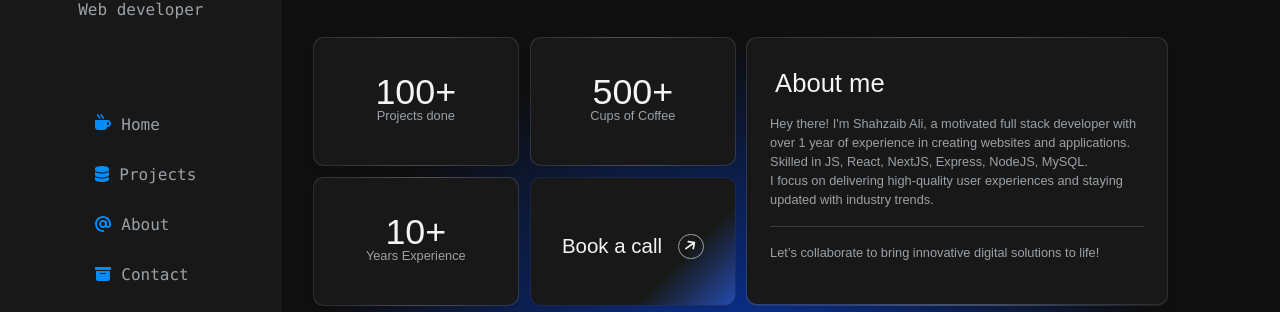
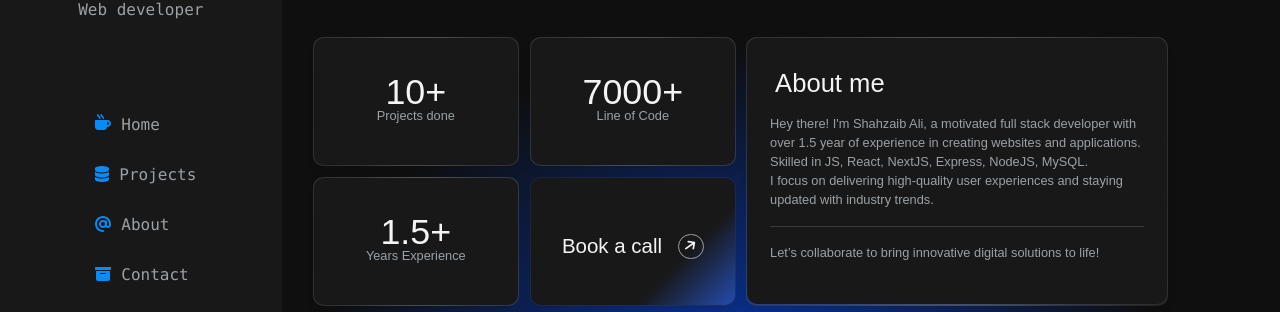
Before and after one commit to intZaibi/My-Portfolio, a React (Create React App) app in the folder frontend/: page / in a window 1280 px wide. Shown: the part 220-532 px from the top of the page. Built offline with nearby package versions, Linux system fonts and the light colour scheme; no server answers.

Commit message:
Update Content.jsx cards text

```diff
--- a/frontend/src/components/utilities/Content.jsx
+++ b/frontend/src/components/utilities/Content.jsx
@@ -43,21 +43,21 @@ export default function Content() {
       <div className="small-grid">
         <div className="card-wrapper card1" onMouseMove={handleMouseMove} onMouseLeave={handleMouseLeave}>
           <div className="card-content">
-            <h2 className="card-title-big">100+</h2>
+            <h2 className="card-title-big">10+</h2>
             <h2 className="card-title-small">Projects done</h2>
           </div>
         </div>
 
         <div className="card-wrapper card2" onMouseMove={handleMouseMove} onMouseLeave={handleMouseLeave}>
         <div className="card-content">
-            <h2 className="card-title-big">500+</h2>
-            <h2 className="card-title-small">Cups of Coffee</h2>
+            <h2 className="card-title-big">7000+</h2>
+            <h2 className="card-title-small">Line of Code</h2>
           </div>
         </div>
 
         <div className="card-wrapper card4" onMouseMove={handleMouseMove} onMouseLeave={handleMouseLeave}>
           <div className="card-content">
-            <h2 className="card-title-big">10+</h2>
+            <h2 className="card-title-big">1.5+</h2>
             <h2 className="card-title-small">Years Experience</h2>
           </div>
         </div>
@@ -84,7 +84,7 @@ export default function Content() {
       <div className="card-wrapper card3" onMouseMove={handleMouseMove} onMouseLeave={handleMouseLeave}>
         <div className="card-content">
           <h2 className="card-title-big">About me</h2>
-          <h2 className="card-title-small">Hey there! I'm Shahzaib Ali, a motivated full stack developer with over 1 year of experience in creating websites and applications. Skilled in JS, React, NextJS, Express, NodeJS, MySQL.<br /> I focus on delivering high-quality user experiences and staying updated with industry trends. <br /> <hr />
+          <h2 className="card-title-small">Hey there! I'm Shahzaib Ali, a motivated full stack developer with over 1.5 year of experience in creating websites and applications. Skilled in JS, React, NextJS, Express, NodeJS, MySQL.<br /> I focus on delivering high-quality user experiences and staying updated with industry trends. <br /> <hr />
           Let’s collaborate to bring innovative digital solutions to life!</h2>
         </div>
       </div>
```
